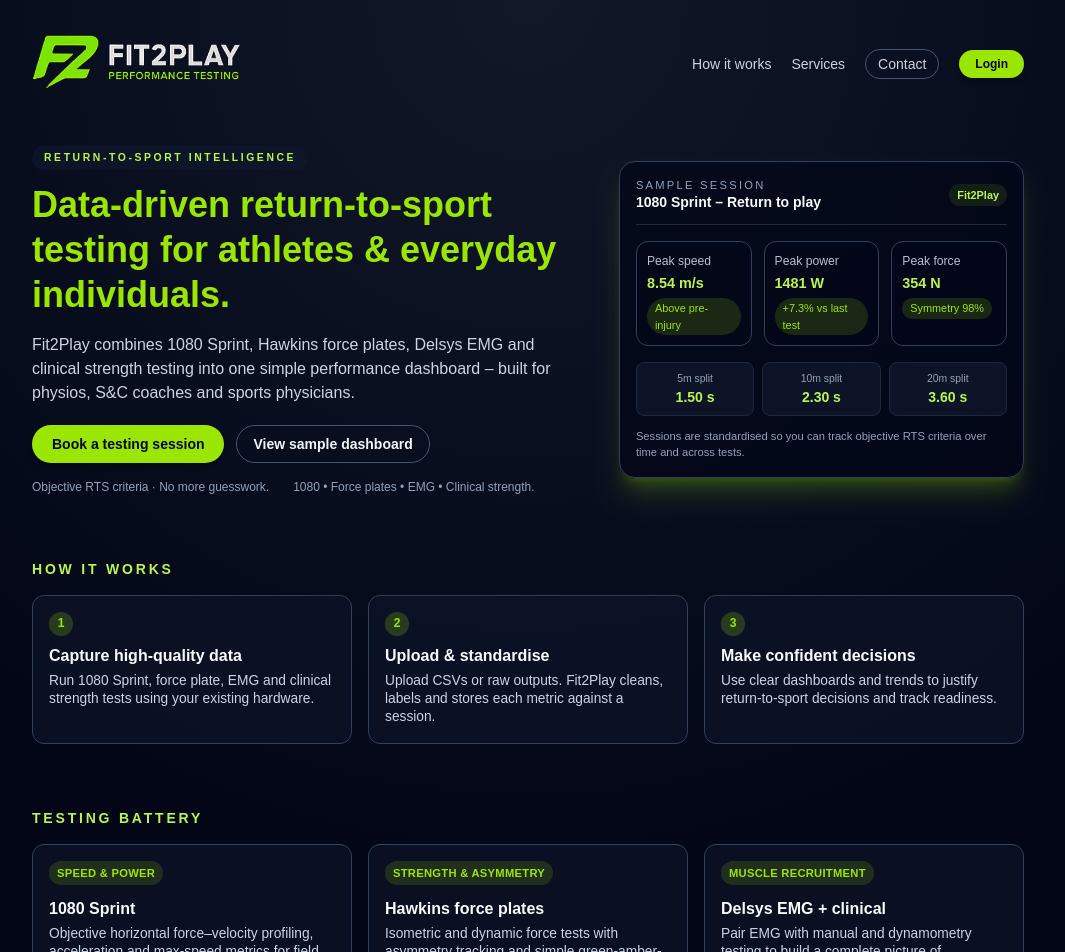
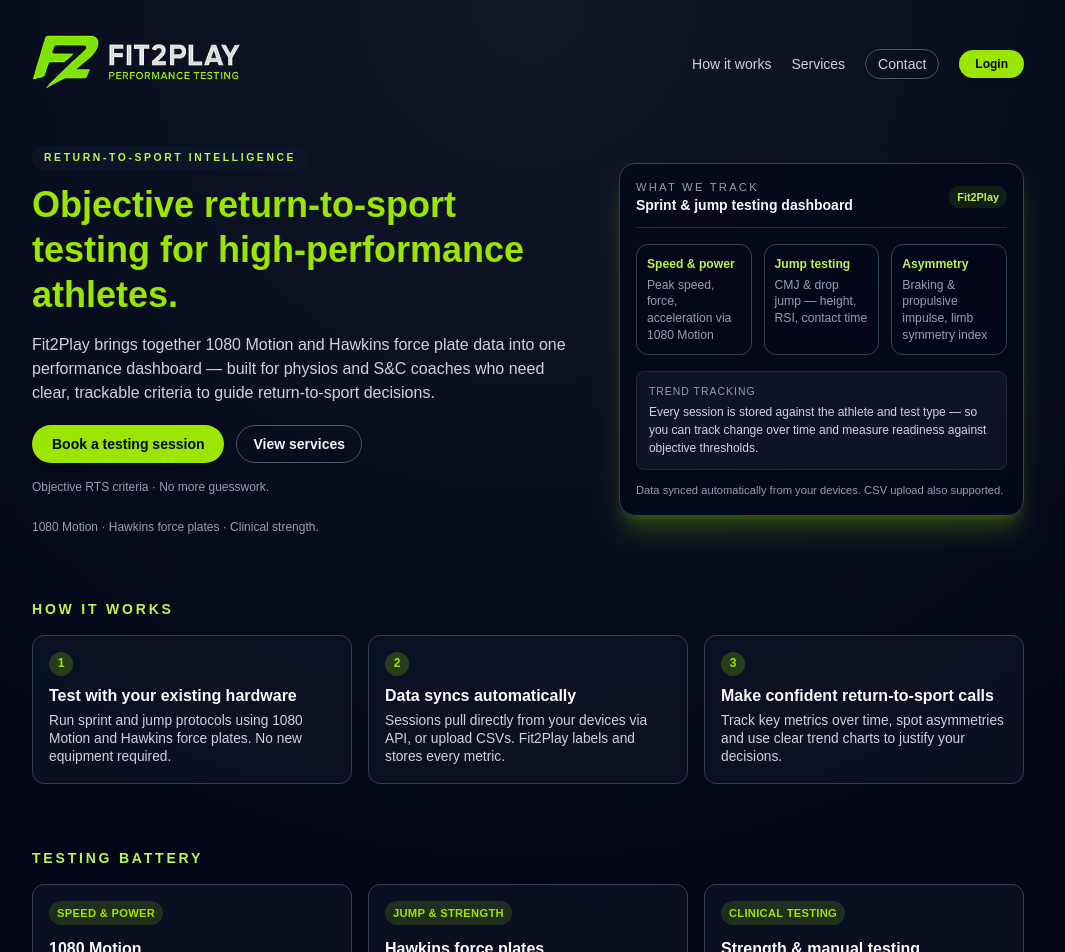
Before and after one commit to brettcolinfletcher-cmyk/fit2play, a Next.js app: page / in a window 1280 px wide. Shown: the top 952 px of the page, without its empty margins (112-1177 px from the left). Built offline with nearby package versions, Linux system fonts and the light colour scheme.

Commit message:
Update homepage — remove Delsys EMG and sample data, update copy to reflect current offering

```diff
--- a/app/page.tsx
+++ b/app/page.tsx
@@ -1,264 +1,121 @@
-// src/app/page.tsx
+// app/page.tsx
 import Link from "next/link";
 import Image from "next/image";
 
 export default function HomePage() {
   return (
     <div className="min-h-screen bg-[radial-gradient(circle_at_top,_#111827_0,_#020617_55%)] text-slate-50">
-      {/* HEADER */}
       <header className="mx-auto flex max-w-5xl items-center justify-between px-4 pt-6">
-        <Link
-          href="/"
-          className="flex items-center gap-2 font-semibold tracking-[0.18em]"
-        >
-          <Image
-            src="/fit2play_logo_transparent.png"
-            alt="Fit2Play logo"
-            width={280}
-            height={120}
-            className="h-16 w-auto md:h-20"
-            priority
-          />
+        <Link href="/" className="flex items-center gap-2 font-semibold tracking-[0.18em]">
+          <Image src="/fit2play_logo_transparent.png" alt="Fit2Play logo" width={280} height={120} className="h-16 w-auto md:h-20" priority />
         </Link>
-
         <nav className="hidden items-center gap-5 text-sm text-slate-300 md:flex">
-          <a href="/#how-it-works" className="hover:text-lime-400">
-            How it works
-          </a>
-          <Link href="/services" className="hover:text-lime-400">
-            Services
-          </Link>
-          <a
-            href="mailto:info@fit2play.com"
-            className="rounded-full border border-slate-600 px-3 py-1 hover:border-lime-400 hover:text-lime-400"
-          >
-            Contact
-          </a>
-          <Link
-            href="/login"
-            className="rounded-full bg-lime-400 px-4 py-1.5 text-xs font-semibold text-slate-950 shadow-md hover:brightness-110"
-          >
-            Login
-          </Link>
+          <a href="/#how-it-works" className="hover:text-lime-400">How it works</a>
+          <Link href="/services" className="hover:text-lime-400">Services</Link>
+          <a href="mailto:info@fit2play.com" className="rounded-full border border-slate-600 px-3 py-1 hover:border-lime-400 hover:text-lime-400">Contact</a>
+          <Link href="/login" className="rounded-full bg-lime-400 px-4 py-1.5 text-xs font-semibold text-slate-950 shadow-md hover:brightness-110">Login</Link>
         </nav>
       </header>
 
-      {/* MAIN CONTENT */}
       <main className="mx-auto max-w-5xl px-4 pb-20 pt-10">
-        {/* HERO */}
         <section className="grid gap-10 pb-16 md:grid-cols-[minmax(0,1.35fr)_minmax(0,1fr)] md:items-center">
-          {/* Text side */}
           <div>
             <p className="mb-3 inline-flex rounded-full bg-slate-900/70 px-3 py-1 text-[0.65rem] font-semibold uppercase tracking-[0.25em] text-lime-300">
               Return-to-sport intelligence
             </p>
-
             <h1 className="mb-4 text-3xl font-semibold leading-tight text-lime-400 md:text-4xl">
-              Data-driven return-to-sport testing for athletes &amp; everyday
-              individuals.
+              Objective return-to-sport testing for high-performance athletes.
             </h1>
-
             <p className="mb-5 max-w-xl text-sm text-slate-300 md:text-base">
-              Fit2Play combines 1080 Sprint, Hawkins force plates, Delsys EMG
-              and clinical strength testing into one simple performance
-              dashboard – built for physios, S&amp;C coaches and sports
-              physicians.
+              Fit2Play brings together 1080 Motion and Hawkins force plate data into one performance dashboard — built for physios and S&amp;C coaches who need clear, trackable criteria to guide return-to-sport decisions.
             </p>
-
             <div className="mb-4 flex flex-wrap gap-3">
-              <a
-                href="#contact"
-                className="inline-flex items-center justify-center rounded-full bg-lime-400 px-5 py-2 text-xs font-semibold text-slate-950 shadow-md hover:brightness-110 md:text-sm"
-              >
+              <a href="#contact" className="inline-flex items-center justify-center rounded-full bg-lime-400 px-5 py-2 text-xs font-semibold text-slate-950 shadow-md hover:brightness-110 md:text-sm">
                 Book a testing session
               </a>
-              <Link
-                href="/dashboard"
-                className="inline-flex items-center justify-center rounded-full border border-slate-600 px-4 py-2 text-xs font-semibold text-slate-100 hover:border-lime-400 hover:text-lime-400 md:text-sm"
-              >
-                View sample dashboard
+              <Link href="/services" className="inline-flex items-center justify-center rounded-full border border-slate-600 px-4 py-2 text-xs font-semibold text-slate-100 hover:border-lime-400 hover:text-lime-400 md:text-sm">
+                View services
               </Link>
             </div>
-
             <div className="flex flex-wrap gap-6 text-[0.72rem] text-slate-400 md:text-xs">
               <span>Objective RTS criteria · No more guesswork.</span>
-              <span>1080 • Force plates • EMG • Clinical strength.</span>
+              <span>1080 Motion · Hawkins force plates · Clinical strength.</span>
             </div>
           </div>
 
-          {/* Dashboard preview */}
           <div className="rounded-2xl border border-slate-700 bg-slate-950/70 p-4 shadow-xl shadow-lime-400/20">
             <div className="flex items-center justify-between border-b border-slate-800 pb-3 text-xs">
               <div>
-                <p className="text-[0.7rem] uppercase tracking-[0.2em] text-slate-400">
-                  Sample session
-                </p>
-                <p className="text-sm font-semibold text-slate-50">
-                  1080 Sprint – Return to play
-                </p>
+                <p className="text-[0.7rem] uppercase tracking-[0.2em] text-slate-400">What we track</p>
+                <p className="text-sm font-semibold text-slate-50">Sprint &amp; jump testing dashboard</p>
               </div>
-              <span className="rounded-full bg-lime-400/10 px-2 py-1 text-[0.68rem] font-semibold text-lime-300">
-                Fit2Play
-              </span>
+              <span className="rounded-full bg-lime-400/10 px-2 py-1 text-[0.68rem] font-semibold text-lime-300">Fit2Play</span>
             </div>
-
             <div className="mt-4 grid gap-3 sm:grid-cols-3">
-              <MetricCard
-                label="Peak speed"
-                value="8.54 m/s"
-                tag="Above pre-injury"
-              />
-              <MetricCard
-                label="Peak power"
-                value="1481 W"
-                tag="+7.3% vs last test"
-              />
-              <MetricCard
-                label="Peak force"
-                value="354 N"
-                tag="Symmetry 98%"
-              />
+              <CapabilityCard label="Speed &amp; power" detail="Peak speed, force, acceleration via 1080 Motion" />
+              <CapabilityCard label="Jump testing" detail="CMJ &amp; drop jump — height, RSI, contact time" />
+              <CapabilityCard label="Asymmetry" detail="Braking &amp; propulsive impulse, limb symmetry index" />
             </div>
-
-            <div className="mt-4 grid grid-cols-3 gap-2 text-[0.7rem] text-slate-300">
-              <div className="rounded-lg border border-slate-800 bg-slate-900/80 px-3 py-2 text-center">
-                <p className="text-[0.65rem] text-slate-400">5m split</p>
-                <p className="text-sm font-semibold text-lime-300">1.50 s</p>
-              </div>
-              <div className="rounded-lg border border-slate-800 bg-slate-900/80 px-3 py-2 text-center">
-                <p className="text-[0.65rem] text-slate-400">10m split</p>
-                <p className="text-sm font-semibold text-lime-300">2.30 s</p>
-              </div>
-              <div className="rounded-lg border border-slate-800 bg-slate-900/80 px-3 py-2 text-center">
-                <p className="text-[0.65rem] text-slate-400">20m split</p>
-                <p className="text-sm font-semibold text-lime-300">3.60 s</p>
-              </div>
+            <div className="mt-4 rounded-lg border border-slate-800 bg-slate-900/80 px-3 py-3 text-[0.75rem] text-slate-300">
+              <p className="mb-1 text-[0.65rem] uppercase tracking-widest text-slate-400">Trend tracking</p>
+              <p>Every session is stored against the athlete and test type — so you can track change over time and measure readiness against objective thresholds.</p>
             </div>
-
-            <p className="mt-3 text-[0.7rem] text-slate-400">
-              Sessions are standardised so you can track objective RTS criteria
-              over time and across tests.
-            </p>
+            <p className="mt-3 text-[0.7rem] text-slate-400">Data synced automatically from your devices. CSV upload also supported.</p>
           </div>
         </section>
 
-        {/* HOW IT WORKS */}
         <section id="how-it-works" className="pb-16">
-          <h2 className="mb-4 text-sm font-semibold uppercase tracking-[0.2em] text-lime-300">
-            How it works
-          </h2>
+          <h2 className="mb-4 text-sm font-semibold uppercase tracking-[0.2em] text-lime-300">How it works</h2>
           <div className="grid gap-4 md:grid-cols-3">
-            <StepCard
-              step="1"
-              title="Capture high-quality data"
-              body="Run 1080 Sprint, force plate, EMG and clinical strength tests using your existing hardware."
-            />
-            <StepCard
-              step="2"
-              title="Upload &amp; standardise"
-              body="Upload CSVs or raw outputs. Fit2Play cleans, labels and stores each metric against a session."
-            />
-            <StepCard
-              step="3"
-              title="Make confident decisions"
-              body="Use clear dashboards and trends to justify return-to-sport decisions and track readiness."
-            />
+            <StepCard step="1" title="Test with your existing hardware" body="Run sprint and jump protocols using 1080 Motion and Hawkins force plates. No new equipment required." />
+            <StepCard step="2" title="Data syncs automatically" body="Sessions pull directly from your devices via API, or upload CSVs. Fit2Play labels and stores every metric." />
+            <StepCard step="3" title="Make confident return-to-sport calls" body="Track key metrics over time, spot asymmetries and use clear trend charts to justify your decisions." />
           </div>
         </section>
 
-        {/* TESTING / SERVICES */}
         <section id="services" className="pb-16">
-          <h2 className="mb-4 text-sm font-semibold uppercase tracking-[0.2em] text-lime-300">
-            Testing battery
-          </h2>
+          <h2 className="mb-4 text-sm font-semibold uppercase tracking-[0.2em] text-lime-300">Testing battery</h2>
           <div className="grid gap-4 md:grid-cols-3">
-            <FeatureCard
-              pill="Speed &amp; power"
-              title="1080 Sprint"
-              body="Objective horizontal force–velocity profiling, acceleration and max-speed metrics for field and court sports."
-            />
-            <FeatureCard
-              pill="Strength &amp; asymmetry"
-              title="Hawkins force plates"
-              body="Isometric and dynamic force tests with asymmetry tracking and simple green-amber-red thresholds."
-            />
-            <FeatureCard
-              pill="Muscle recruitment"
-              title="Delsys EMG + clinical"
-              body="Pair EMG with manual and dynamometry testing to build a complete picture of neuromuscular readiness."
-            />
+            <FeatureCard pill="Speed &amp; power" title="1080 Motion" body="Horizontal force–velocity profiling, resisted and assisted sprints, change of direction. Synced automatically from your 1080 account." />
+            <FeatureCard pill="Jump &amp; strength" title="Hawkins force plates" body="CMJ, drop jump and isometric testing with asymmetry tracking. Jump height, RSI, braking and propulsive impulse over time." />
+            <FeatureCard pill="Clinical testing" title="Strength &amp; manual testing" body="Upload results from dynamometry and clinical strength assessments. All data stored against the athlete and session for longitudinal tracking." />
           </div>
         </section>
 
-        {/* DASHBOARD SECTION */}
         <section id="dashboard" className="pb-16">
-          <h2 className="mb-4 text-sm font-semibold uppercase tracking-[0.2em] text-lime-300">
-            Performance dashboard
-          </h2>
+          <h2 className="mb-4 text-sm font-semibold uppercase tracking-[0.2em] text-lime-300">Performance dashboard</h2>
           <div className="grid gap-6 md:grid-cols-[minmax(0,1.2fr)_minmax(0,1fr)] md:items-center">
             <div className="rounded-2xl border border-slate-700 bg-slate-950/70 p-4">
-              <p className="mb-2 text-xs font-semibold text-slate-300">
-                What you see
-              </p>
+              <p className="mb-2 text-xs font-semibold text-slate-300">What you see</p>
               <ul className="space-y-2 text-sm text-slate-300">
                 <li>• Sessions grouped by athlete, injury and test type.</li>
                 <li>• Trend lines for key RTS metrics over time.</li>
-                <li>• Simple traffic-light flags for risk and readiness.</li>
+                <li>• Limb symmetry and asymmetry flags.</li>
                 <li>• Exportable reports for athletes, coaches and insurers.</li>
               </ul>
             </div>
-
             <div className="text-xs text-slate-400 md:text-sm">
-              <p className="mb-2">
-                The Fit2Play dashboard is designed for busy clinics and high
-                performance programs – fast to use, easy to explain and
-                shareable with your broader team.
-              </p>
-              <p>
-                We&apos;ll work with you to design the testing battery, metrics
-                and reporting templates that match your sport, level and
-                caseload.
-              </p>
+              <p className="mb-2">The Fit2Play dashboard is designed for busy clinics and high-performance programs — fast to use, easy to explain and shareable with your broader MDT.</p>
+              <p>We&apos;ll work with you to design the testing battery, metrics and reporting templates that match your sport, level and caseload.</p>
             </div>
           </div>
         </section>
 
-        {/* CONTACT CTA */}
         <section id="contact">
           <div className="flex flex-col gap-4 rounded-2xl border border-lime-400/50 bg-gradient-to-r from-lime-400/20 to-emerald-500/10 px-5 py-4 text-sm text-slate-50 md:flex-row md:items-center md:justify-between">
             <div>
-              <p className="font-semibold">
-                Ready to build your return-to-sport testing lab?
-              </p>
-              <p className="text-xs text-slate-200/80 md:text-sm">
-                Book a discovery call to plan your testing battery, reporting
-                templates and dashboard requirements.
-              </p>
+              <p className="font-semibold">Ready to build your return-to-sport testing pipeline?</p>
+              <p className="text-xs text-slate-200/80 md:text-sm">Book a discovery call to plan your testing battery, reporting templates and dashboard setup.</p>
             </div>
-            <a
-              href="mailto:info@fit2play.com"
-              className="inline-flex items-center justify-center rounded-full bg-slate-950/90 px-4 py-2 text-xs font-semibold text-lime-400 ring-1 ring-lime-400 hover:bg-slate-900"
-            >
+            <a href="mailto:info@fit2play.com" className="inline-flex items-center justify-center rounded-full bg-slate-950/90 px-4 py-2 text-xs font-semibold text-lime-400 ring-1 ring-lime-400 hover:bg-slate-900">
               Email info@fit2play.com
             </a>
           </div>
-          {/* Mobile nav fallback */}
           <nav className="mt-6 flex justify-center gap-4 text-xs text-slate-400 md:hidden">
-            <a href="/#how-it-works" className="hover:text-lime-400">
-              How it works
-            </a>
-            <Link href="/services" className="hover:text-lime-400">
-              Services
-            </Link>
-            <a
-              href="mailto:info@fit2play.com"
-              className="hover:text-lime-400"
-            >
-              Contact
-            </a>
-            <Link href="/login" className="hover:text-lime-400">
-              Login
-            </Link>
+            <a href="/#how-it-works" className="hover:text-lime-400">How it works</a>
+            <Link href="/services" className="hover:text-lime-400">Services</Link>
+            <a href="mailto:info@fit2play.com" className="hover:text-lime-400">Contact</a>
+            <Link href="/login" className="hover:text-lime-400">Login</Link>
           </nav>
         </section>
       </main>
@@ -266,36 +123,29 @@
   );
 }
 
-function MetricCard({ label, value, tag }: any) {
+function CapabilityCard({ label, detail }: { label: string; detail: string }) {
   return (
     <div className="rounded-xl border border-slate-700 bg-slate-950/60 p-2.5 text-[0.76rem]">
-      <p className="mb-0.5 text-slate-300/90">{label}</p>
-      <p className="text-[0.9rem] font-semibold text-lime-300">{value}</p>
-      <span className="mt-1 inline-flex rounded-full bg-lime-400/15 px-2 py-0.5 text-[0.68rem] text-lime-400">
-        {tag}
-      </span>
+      <p className="mb-1 font-semibold text-lime-300" dangerouslySetInnerHTML={{ __html: label }} />
+      <p className="text-slate-400 leading-snug">{detail}</p>
     </div>
   );
 }
 
-function FeatureCard({ pill, title, body }: any) {
+function FeatureCard({ pill, title, body }: { pill: string; title: string; body: string }) {
   return (
     <div className="flex h-full flex-col rounded-xl border border-slate-700 bg-slate-900/60 p-4 text-sm">
-      <span className="mb-3 inline-flex w-fit rounded-full bg-lime-400/15 px-2 py-1 text-[0.7rem] font-semibold uppercase tracking-wide text-lime-400">
-        {pill}
-      </span>
+      <span className="mb-3 inline-flex w-fit rounded-full bg-lime-400/15 px-2 py-1 text-[0.7rem] font-semibold uppercase tracking-wide text-lime-400" dangerouslySetInnerHTML={{ __html: pill }} />
       <h3 className="mb-1 text-sm font-semibold md:text-base">{title}</h3>
       <p className="text-xs text-slate-300 md:text-[0.86rem]">{body}</p>
     </div>
   );
 }
 
-function StepCard({ step, title, body }: any) {
+function StepCard({ step, title, body }: { step: string; title: string; body: string }) {
   return (
     <div className="rounded-xl border border-slate-700 bg-slate-900/60 p-4 text-sm">
-      <div className="mb-2 flex h-6 w-6 items-center justify-center rounded-full bg-lime-400/20 text-[0.75rem] font-semibold text-lime-400">
-        {step}
-      </div>
+      <div className="mb-2 flex h-6 w-6 items-center justify-center rounded-full bg-lime-400/20 text-[0.75rem] font-semibold text-lime-400">{step}</div>
       <h3 className="mb-1 text-sm font-semibold md:text-base">{title}</h3>
       <p className="text-xs text-slate-300 md:text-[0.86rem]">{body}</p>
     </div>
```
